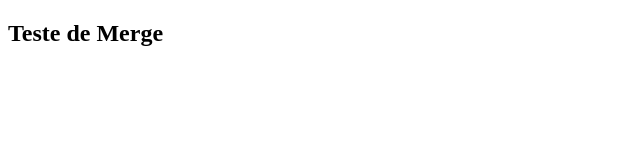
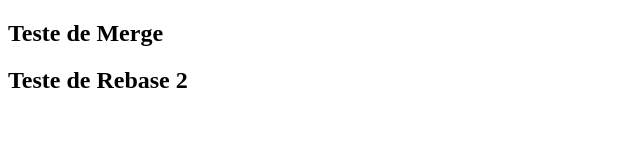
Before and after one commit to viniciusRdsDeveloper/Estudos-Git, a plain HTML site: page index.html in a window 1280 px wide. Shown: the whole page, without its empty margins (0-640 px from the left). Drawn offline with Linux system fonts and the light colour scheme.

Commit message:
TEste reabse 2

```diff
--- a/index.html
+++ b/index.html
@@ -6,6 +6,6 @@
 <body>
 
 <h2> Teste de Merge </h2>
-
+<h2> Teste de Rebase 2  </h2>
 </body>
 </html>
```
